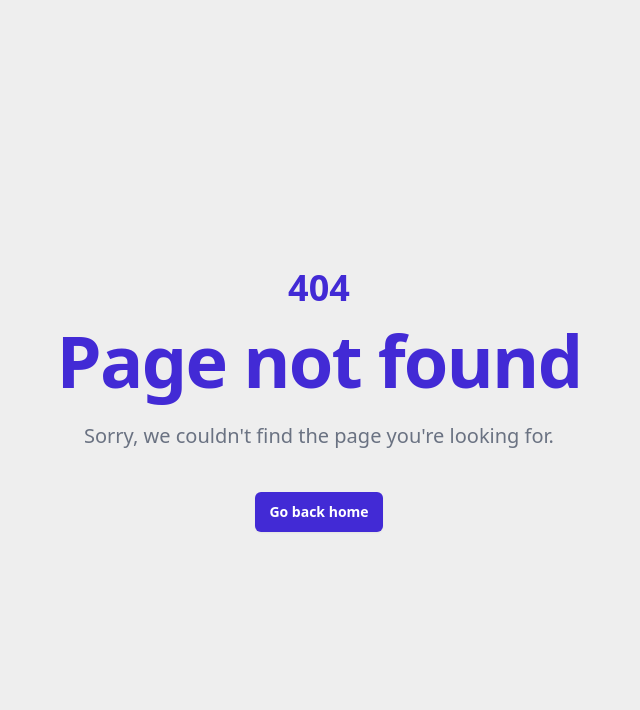
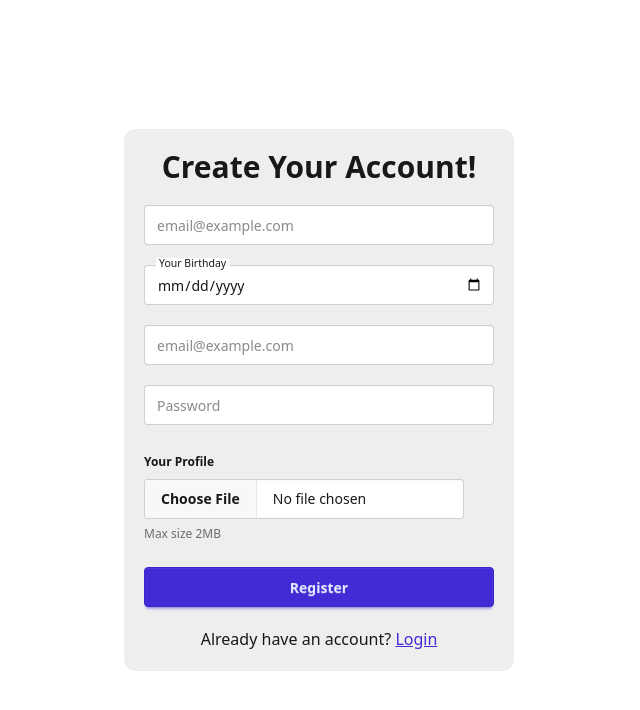
Before and after one commit to PutuRivan/frontend-ecommerce-sc-2025, a React (Vite) app: page /register in a window 1280 px wide. Before the commit this address had no page. Shown: the top 710 px of the page, without its empty margins (321-961 px from the left). Built offline with nearby package versions, Linux system fonts and the light colour scheme.

Commit message:
feat:Auth UI

```diff
--- a/src/App.jsx
+++ b/src/App.jsx
@@ -5,6 +5,9 @@ import Home from './pages/Home';
 import NotFound from './pages/NotFound';
 import Search from './pages/Search';
 import Product from './pages/Product';
+import AuthLayout from './layout/AuthLayout';
+import Register from './pages/auth/Register';
+import Login from './pages/auth/Login';
 
 const App = () => {
   return (
@@ -16,6 +19,11 @@ const App = () => {
           <Route path='/product/:id' element={<Product />} />
         </Route>
 
+        <Route element={<AuthLayout />}>
+          <Route path="/login" element={<Login />} />
+          <Route path="/register" element={<Register />} />
+        </Route>
+
         <Route path="*" element={<NotFound />} />
       </Routes>
     </>
--- /dev/null
+++ b/src/components/auth/login-form.jsx
@@ -0,0 +1,26 @@
+import React from 'react'
+
+const LoginForm = () => {
+    return (
+        <form action="" className='flex flex-col gap-5 w-[350px]'>
+            <label className="floating-label">
+                <span>Your Email</span>
+                <input type="text" placeholder="email@example.com" className="input input-md w-full" />
+            </label>
+            <label className="floating-label">
+                <span>Your Password</span>
+                <input type="password" placeholder="password" className="input input-md w-full" />
+            </label>
+            <div className='flex justify-between'>
+                <label className="label">
+                    <input type="checkbox" defaultChecked className="checkbox checkbox-md" />
+                    Remember me
+                </label>
+                <a className="link link-primary">Forget Password</a>
+            </div>
+            <button className='btn btn-primary'>Login</button>
+        </form>
+    )
+}
+
+export default LoginForm
--- /dev/null
+++ b/src/components/auth/register-form.jsx
@@ -0,0 +1,32 @@
+import React from 'react'
+
+const RegisterForm = () => {
+    return (
+        <form action="" className='flex flex-col gap-5 w-[350px]'>
+            <label className="floating-label">
+                <span>Your Username</span>
+                <input type="text" placeholder="email@example.com" className="input input-md w-full" />
+            </label>
+            <label className="floating-label">
+                <span>Your Birthday</span>
+                <input type="date" placeholder="email@example.com" className="input input-md w-full" />
+            </label>
+            <label className="floating-label">
+                <span>Your Email</span>
+                <input type="email" placeholder="email@example.com" className="input input-md w-full" />
+            </label>
+            <label className="floating-label">
+                <span>Your Password</span>
+                <input type="password" placeholder="Password" className="input input-md w-full" />
+            </label>
+            <fieldset className="fieldset">
+                <legend className="fieldset-legend">Your Profile</legend>
+                <input type="file" className="file-input" />
+                <label className="label">Max size 2MB</label>
+            </fieldset>
+            <button className='btn btn-primary'>Register</button>
+        </form>
+    )
+}
+
+export default RegisterForm
--- /dev/null
+++ b/src/layout/AuthLayout.jsx
@@ -0,0 +1,12 @@
+import React from 'react'
+import { Outlet } from 'react-router'
+
+const AuthLayout = () => {
+	return (
+		<>
+			<Outlet />
+		</>
+	)
+}
+
+export default AuthLayout
--- /dev/null
+++ b/src/pages/auth/Login.jsx
@@ -0,0 +1,17 @@
+import React from 'react'
+import { Link } from 'react-router'
+import LoginForm from '../../components/auth/login-form'
+
+const Login = () => {
+	return (
+		<div className='grid place-items-center h-screen'>
+			<div className='flex flex-col gap-5 items-center bg-base-300 p-5 rounded-xl'>
+				<h1 className='text-3xl font-semibold'>Welcome Back!</h1>
+				<LoginForm />
+				<p>Don't have an account? <Link to="/register" className='link link-primary'>Register</Link></p>
+			</div>
+		</div>
+	)
+}
+
+export default Login
--- /dev/null
+++ b/src/pages/auth/Register.jsx
@@ -0,0 +1,17 @@
+import React from 'react'
+import { Link } from 'react-router'
+import RegisterForm from '../../components/auth/register-form'
+
+const Register = () => {
+  return (
+    <div className='grid place-items-center h-screen'>
+      <div className='flex flex-col gap-5 items-center bg-base-300 p-5 rounded-xl'>
+        <h1 className='text-3xl font-semibold'>Create Your Account!</h1>
+        <RegisterForm />
+        <p>Already have an account? <Link to="/login" className='link link-primary'>Login</Link></p>
+      </div>
+    </div>
+  )
+}
+
+export default Register
```
